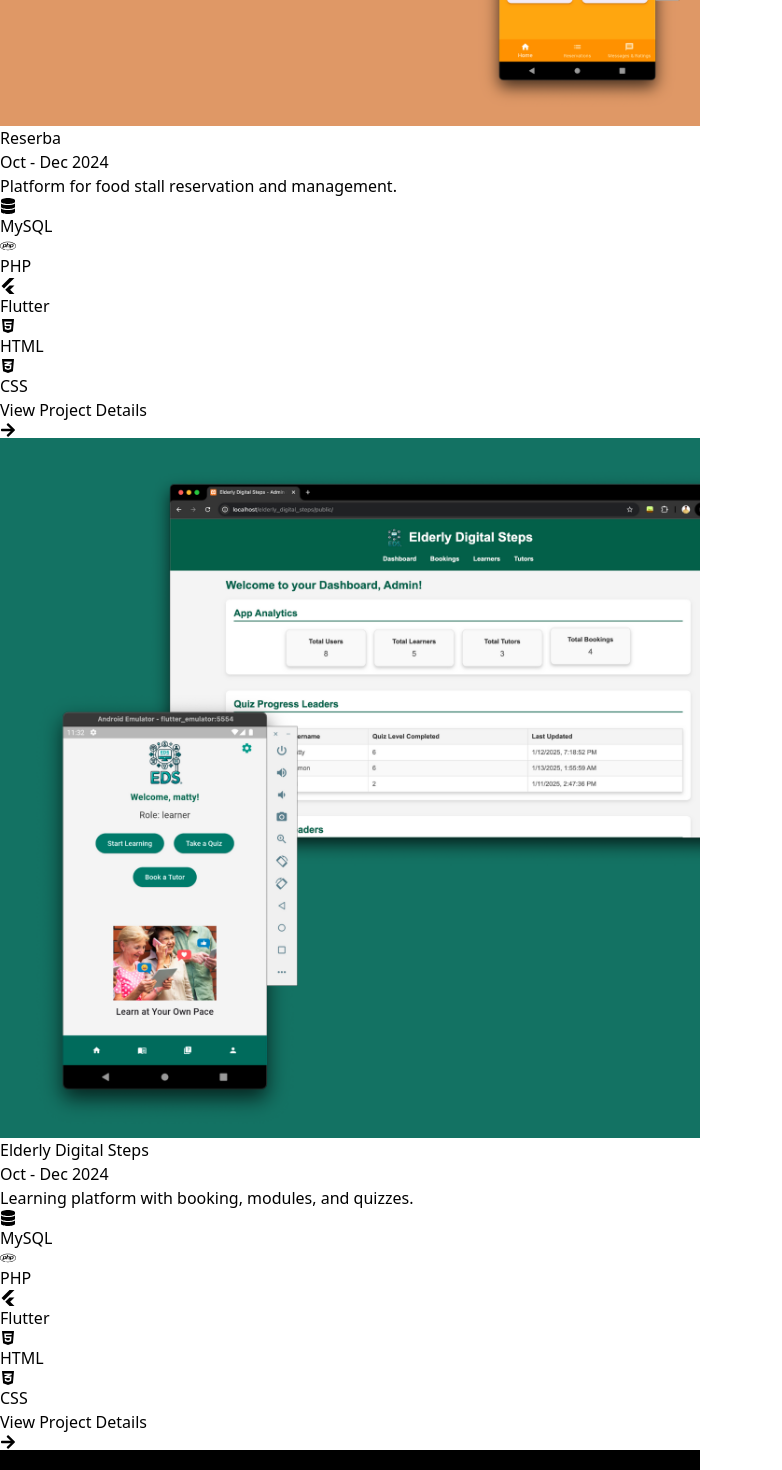
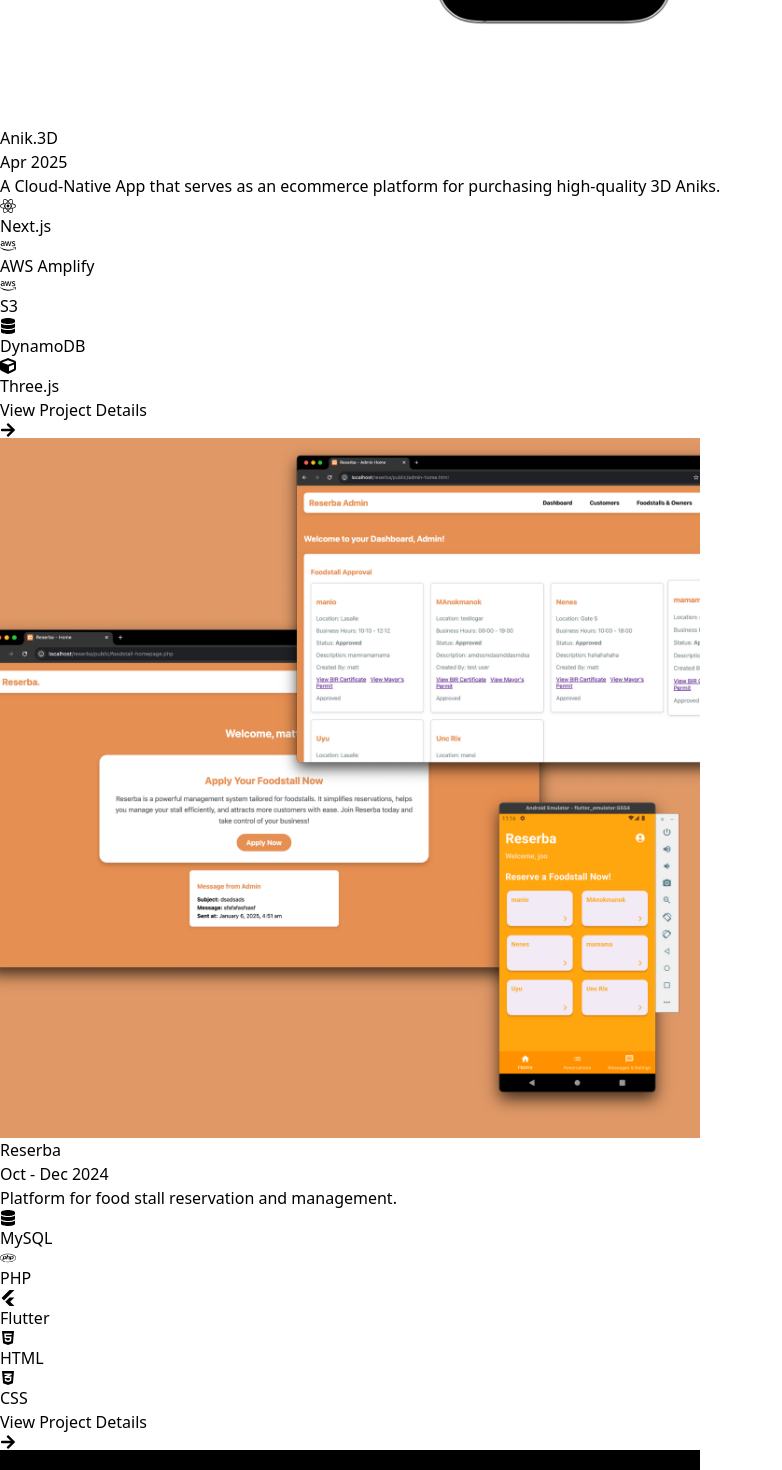
Before and after one commit to mattenarle10/matt-portfolio, a Next.js app: page / in a window 1280 px wide. Shown: the part 1000-2470 px from the top of the page, without its empty margins (0-782 px from the left). Built offline with nearby package versions, Linux system fonts and the light colour scheme.

Commit message:
Added new proj,feats

```diff
--- a/src/components/sections/AboutMe.tsx
+++ b/src/components/sections/AboutMe.tsx
@@ -48,7 +48,7 @@
           >
             <div className="relative w-full max-w-sm md:max-w-md shadow-lg overflow-hidden group border-4 border-white rounded-xl">
               <Image
-                src="/imgs/me.jpg"
+                src="/imgs/Me-About.png"
                 alt="Matthew Ariel A. Enarle"
                 width={400}
                 height={400}
--- a/src/components/sections/Projects.tsx
+++ b/src/components/sections/Projects.tsx
@@ -4,11 +4,11 @@
 import Image from "next/image";
 import Link from "next/link";
 import { motion } from "framer-motion";
-import { FaDatabase, FaPhp, FaHtml5, FaCss3Alt, FaJava, FaAndroid, FaPython, FaMapMarkerAlt, FaArrowRight } from "react-icons/fa";
+import { FaDatabase, FaPhp, FaHtml5, FaCss3Alt, FaJava, FaAndroid, FaPython, FaMapMarkerAlt, FaArrowRight, FaReact, FaAws, FaCube } from "react-icons/fa";
 import { JSX } from "react";
 import { SiFlutter, SiFirebase, SiTensorflow } from "react-icons/si";
 
-type TechKey = 'MySQL' | 'PHP' | 'Flutter' | 'HTML' | 'CSS' | 'RNN' | 'AI' | 'EEG' | 'Google Maps API' | 'Firebase' | 'Java';
+type TechKey = 'MySQL' | 'PHP' | 'Flutter' | 'HTML' | 'CSS' | 'RNN' | 'AI' | 'EEG' | 'Google Maps API' | 'Firebase' | 'Java' | 'Next.js' | 'AWS Amplify' | 'S3' | 'DynamoDB' | 'Three.js';
 
 const iconMapping: Record<TechKey, JSX.Element> = {
   MySQL: <FaDatabase className="text-blue-500" />,
@@ -22,6 +22,11 @@
   "Google Maps API": <FaMapMarkerAlt className="text-red-500" />,
   Firebase: <SiFirebase className="text-yellow-500" />,
   Java: <FaJava className="text-red-500" />,
+  "Next.js": <FaReact className="text-black" />,
+  "AWS Amplify": <FaAws className="text-orange-600" />,
+  "S3": <FaAws className="text-yellow-700" />,
+  "DynamoDB": <FaDatabase className="text-blue-700" />,
+  "Three.js": <FaCube className="text-gray-800" />,
 };
 
 const Projects = () => {
@@ -42,6 +47,15 @@
 
   const projects: Project[] = [
     {
+      title: "Anik.3D",
+      date: "Apr 2025",
+      description:
+        "A Cloud-Native App that serves as an ecommerce platform for purchasing high-quality 3D Aniks.",
+      image: "/imgs/Projects_Anik.png",
+      path: "/projects/anik3d",
+      technologies: ["Next.js", "AWS Amplify", "S3", "DynamoDB", "Three.js"] as TechKey[],
+    },
+    {
       title: "Reserba",
       date: "Oct - Dec 2024",
       description: "Platform for food stall reservation and management.",
@@ -49,14 +63,7 @@
       path: "/projects/reserba",
       technologies: ["MySQL", "PHP", "Flutter", "HTML", "CSS"] as TechKey[],
     },
-    {
-      title: "Elderly Digital Steps",
-      date: "Oct - Dec 2024",
-      description: "Learning platform with booking, modules, and quizzes.",
-      image: "/imgs/Projects_EDS.png",
-      path: "/projects/elderly-digital-steps",
-      technologies: ["MySQL", "PHP", "Flutter", "HTML", "CSS"] as TechKey[],
-    },
+
     {
       title: "NeuroWarn BCI (Thesis)",
       date: "Jan - Dec 2024",
@@ -73,6 +80,7 @@
       path: "/projects/off-the-grid",
       technologies: ["Google Maps API", "Firebase", "Java"] as TechKey[],
     },
+
   ];
 
   // If not client-side yet, return a placeholder to prevent hydration errors
```
Also changed, not shown: src/app/projects/[slug]/page.tsx (+47 -4 lines), src/app/projects/page.tsx (+9 -1 lines), public/imgs/Me-About.png (added), public/imgs/Projects_Anik.png (added).
